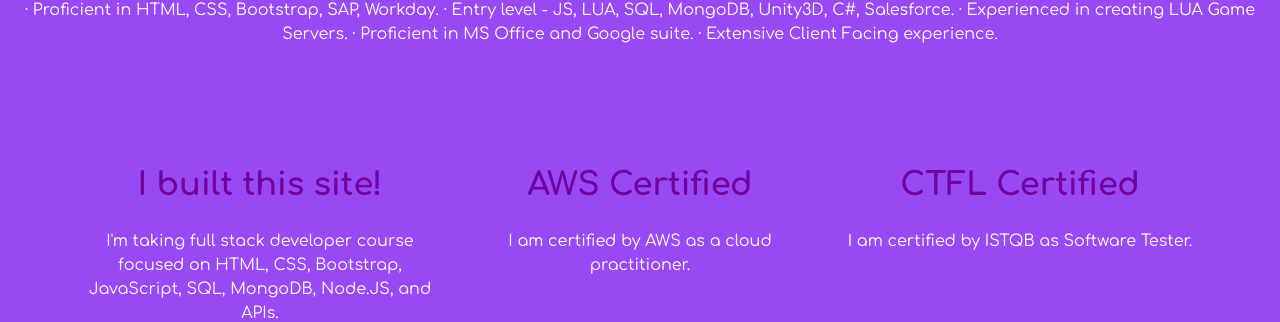
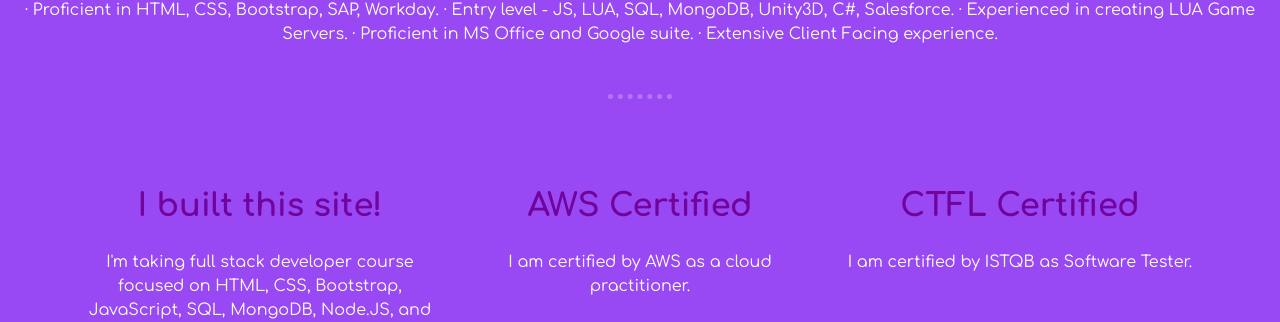
Before and after one commit to Permmm/Permmm.github.io, a plain HTML site: page index.html in a window 1280 px wide. Shown: the part 725-1047 px from the top of the page. Drawn offline with nearby package versions, Linux system fonts and the light colour scheme.

Commit message:
line break

```diff
--- a/index.html
+++ b/index.html
@@ -24,7 +24,6 @@ li {
   float: left;
   padding-right: .4rem;
 }
-
 
 </style>
 
@@ -67,6 +66,9 @@ li {
           · Extensive Client Facing experience.
         </p>
   </div>
+<center>
+  <hr>
+</center>
 
 
   <div class="container skills">
--- a/style.css
+++ b/style.css
@@ -2,7 +2,7 @@ body {
     font-family: 'Comfortaa', cursive;
     text-align: center;
     background: rgb(249,236,255);
-background: radial-gradient(circle, rgba(249,236,255,1) 48%, rgba(213,241,254,1) 100%);
+    background: radial-gradient(circle, rgba(249,236,255,1) 48%, rgba(213,241,254,1) 100%);
 
 }
 
@@ -27,6 +27,14 @@ h4 {
 p {
     padding-bottom: 2rem;
 }
+
+hr {
+    border-style: none ;
+    border-top-style: dotted ;
+    border-width: 5px ;
+    width: 5% ;
+    float: center;
+ }
 
 .resume {
     color: rgb(113, 4, 156);
```
